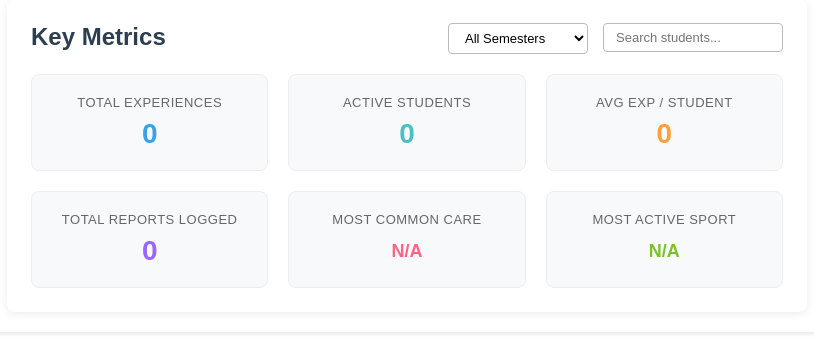
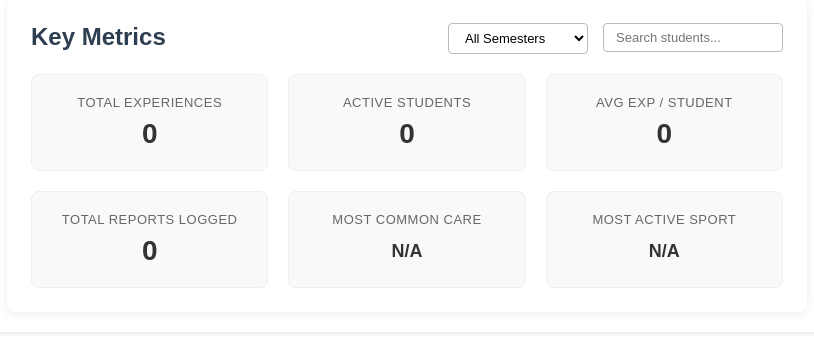
Before and after one commit to Code-the-Clinic/Code-the-Clinic, a Django app: page /dashboard/admin/ in a window 1280 px wide. Shown: the part 1378-1727 px from the top of the page, without its empty margins (233-1047 px from the left). Run offline with Django 5.2, Linux system fonts and the light colour scheme; the visitor is signed in with stand-in values (Sample User, id 1); data comes from the database, SQL or seed files in the repository; data that the repository does not hold is empty; some libraries are stand-ins or nearby versions.

Commit message:
Comply with policy 1.4.3 (minimum text contrast)

```diff
--- a/backend/core/templates/core/faculty_dashboard.html
+++ b/backend/core/templates/core/faculty_dashboard.html
@@ -249,32 +249,32 @@
         <div style="display: grid; grid-template-columns: repeat(auto-fit, minmax(200px, 1fr)); gap: 20px;">
             <div style="background: #f8f9fa; padding: 20px; border-radius: 8px; border: 1px solid #eee; text-align: center;">
                 <div style="font-size: 13px; color: #666; font-weight: 500; margin-bottom: 8px; text-transform: uppercase; letter-spacing: 0.5px;">Total Experiences</div>
-                <div style="font-size: 28px; font-weight: 700; color: #36A2EB;">{{ metric_total_experiences }}</div>
+                <div style="font-size: 28px; font-weight: 700; color: var(--text);">{{ metric_total_experiences }}</div>
             </div>
 
             <div style="background: #f8f9fa; padding: 20px; border-radius: 8px; border: 1px solid #eee; text-align: center;">
                 <div style="font-size: 13px; color: #666; font-weight: 500; margin-bottom: 8px; text-transform: uppercase; letter-spacing: 0.5px;">Active Students</div>
-                <div style="font-size: 28px; font-weight: 700; color: #4BC0C0;">{{ metric_active_students }}</div>
+                <div style="font-size: 28px; font-weight: 700; color: var(--text);">{{ metric_active_students }}</div>
             </div>
 
             <div style="background: #f8f9fa; padding: 20px; border-radius: 8px; border: 1px solid #eee; text-align: center;">
                 <div style="font-size: 13px; color: #666; font-weight: 500; margin-bottom: 8px; text-transform: uppercase; letter-spacing: 0.5px;">Avg Exp / Student</div>
-                <div style="font-size: 28px; font-weight: 700; color: #FF9F40;">{{ metric_avg_per_student }}</div>
+                <div style="font-size: 28px; font-weight: 700; color: var(--text);">{{ metric_avg_per_student }}</div>
             </div>
 
             <div style="background: #f8f9fa; padding: 20px; border-radius: 8px; border: 1px solid #eee; text-align: center;">
                 <div style="font-size: 13px; color: #666; font-weight: 500; margin-bottom: 8px; text-transform: uppercase; letter-spacing: 0.5px;">Total Reports Logged</div>
-                <div style="font-size: 28px; font-weight: 700; color: #9966FF;">{{ metric_total_reports }}</div>
+                <div style="font-size: 28px; font-weight: 700; color: var(--text);">{{ metric_total_reports }}</div>
             </div>
 
             <div style="background: #f8f9fa; padding: 20px; border-radius: 8px; border: 1px solid #eee; text-align: center;">
                 <div style="font-size: 13px; color: #666; font-weight: 500; margin-bottom: 8px; text-transform: uppercase; letter-spacing: 0.5px;">Most Common Care</div>
-                <div style="font-size: 18px; font-weight: 700; color: #FF6384; display: flex; align-items: center; justify-content: center; height: 32px;">{{ metric_most_common_care }}</div>
+                <div style="font-size: 18px; font-weight: 700; color: var(--text); display: flex; align-items: center; justify-content: center; height: 32px;">{{ metric_most_common_care }}</div>
             </div>
 
             <div style="background: #f8f9fa; padding: 20px; border-radius: 8px; border: 1px solid #eee; text-align: center;">
                 <div style="font-size: 13px; color: #666; font-weight: 500; margin-bottom: 8px; text-transform: uppercase; letter-spacing: 0.5px;">Most Active Sport</div>
-                <div style="font-size: 18px; font-weight: 700; color: #7BC225; display: flex; align-items: center; justify-content: center; height: 32px;">{{ metric_most_active_sport }}</div>
+                <div style="font-size: 18px; font-weight: 700; color: var(--text); display: flex; align-items: center; justify-content: center; height: 32px;">{{ metric_most_active_sport }}</div>
             </div>
         </div>
     </div>
```
